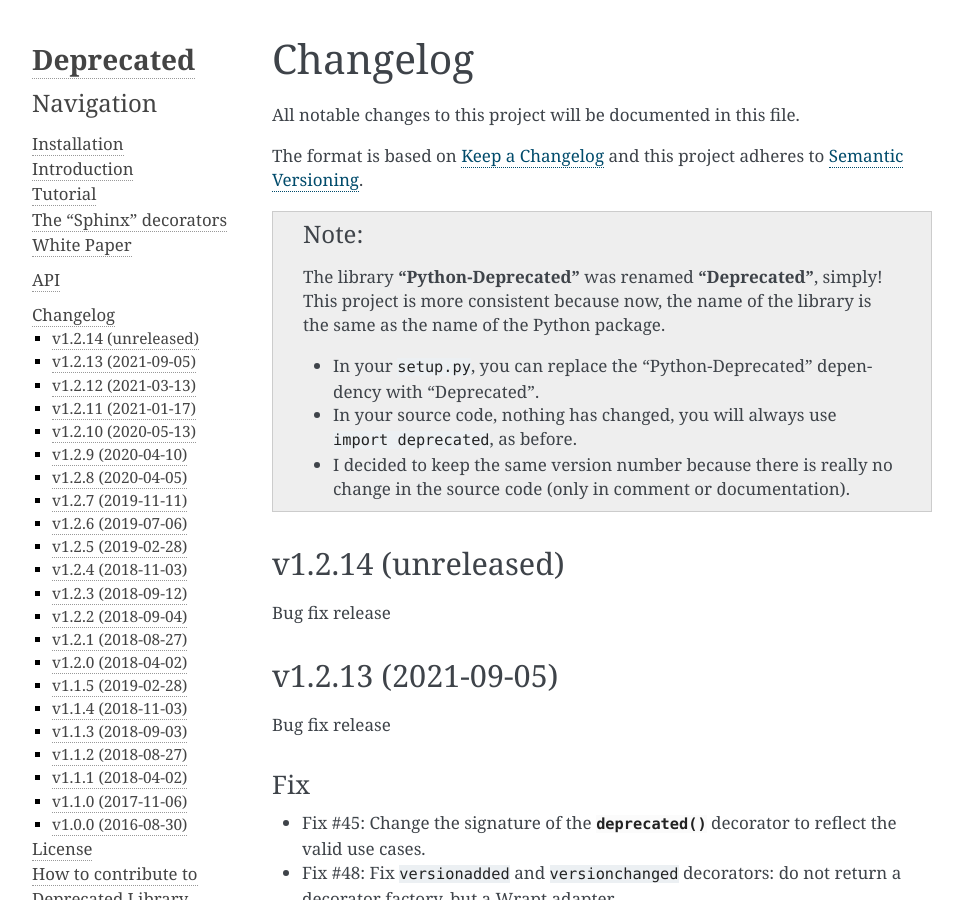
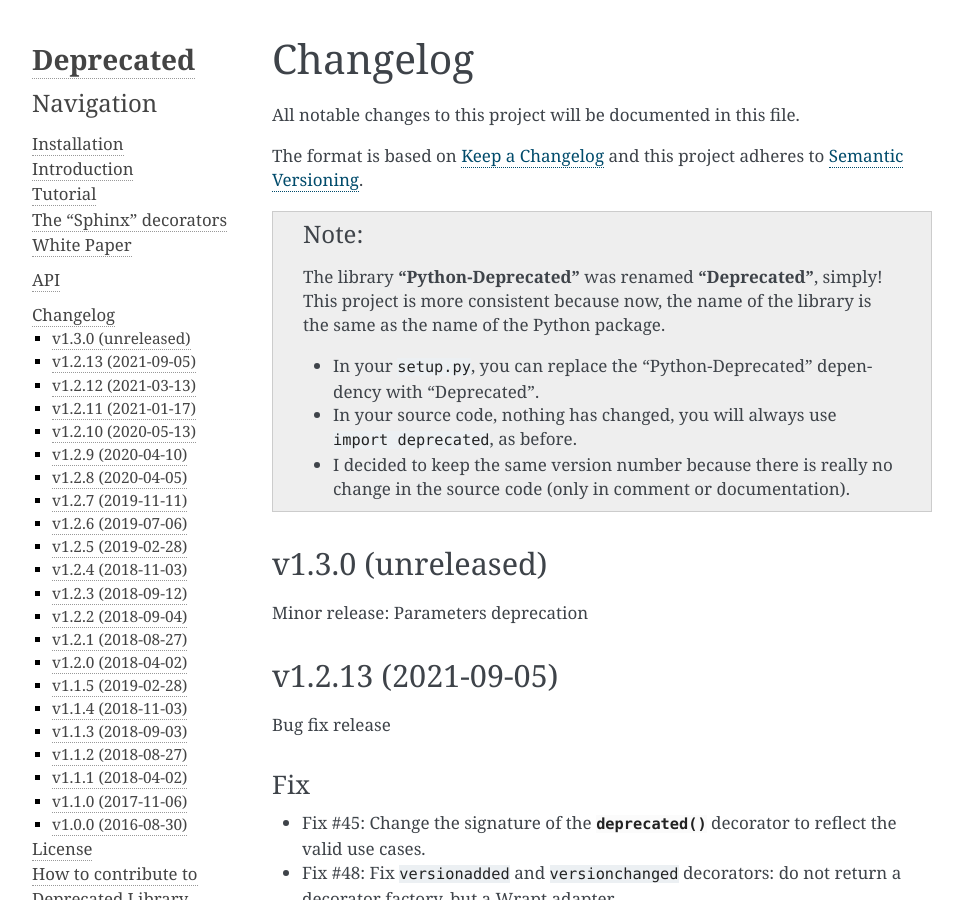
Before and after one commit to laurent-laporte-pro/deprecated, a Sphinx documentation site: the page built from docs/source/changelog.rst, in a window 1280 px wide and 900 px high. Shown: the whole window, without its empty margins (148-1111 px from the left). Built offline with Sphinx 7.4.7, drawn with Linux system fonts in a browser that asks for light colours.

Commit message:
Prepare next version 1.3.0 (unreleased)

```diff
--- a/CHANGELOG.rst
+++ b/CHANGELOG.rst
@@ -18,10 +18,10 @@ and this project adheres to `Semantic Versioning <https://semver.org/spec/v2.0.0
       (only in comment or documentation).
 
 
-v1.2.14 (unreleased)
-====================
+v1.3.0 (unreleased)
+===================
 
-Bug fix release
+Minor release: Parameters deprecation
 
 
 v1.2.13 (2021-09-05)
--- a/appveyor.yml
+++ b/appveyor.yml
@@ -1,7 +1,7 @@
 # What Python version is installed where:
 # http://www.appveyor.com/docs/installed-software#python
 
-version: 1.2.14.{build}
+version: 1.3.0.{build}
 
 environment:
   matrix:
--- a/deprecated/__init__.py
+++ b/deprecated/__init__.py
@@ -7,7 +7,7 @@ Python ``@deprecated`` decorator to deprecate old python classes, functions or m
 
 """
 
-__version__ = "1.2.14"
+__version__ = "1.3.0"
 __author__ = u"Laurent LAPORTE <tantale.solutions@gmail.com>"
 __date__ = "unreleased"
 __credits__ = "(c) Laurent LAPORTE"
--- a/docs/source/conf.py
+++ b/docs/source/conf.py
@@ -61,7 +61,7 @@ author = 'Marcos CARDOSO & Laurent LAPORTE'
 # built documents.
 #
 # The full version, including alpha/beta/rc tags.
-release = "1.2.14"
+release = "1.3.0"
 # The short X.Y version.
 version = release.rpartition('.')[0]
 
--- a/setup.py
+++ b/setup.py
@@ -143,7 +143,7 @@ from setuptools import setup
 
 setup(
     name='Deprecated',
-    version='1.2.14',
+    version='1.3.0',
     url='https://github.com/tantale/deprecated',
     project_urls={
         "Documentation": "https://deprecated.readthedocs.io/en/latest/",
```
Also changed, not shown: .bumpversion.cfg, 1 other file.
